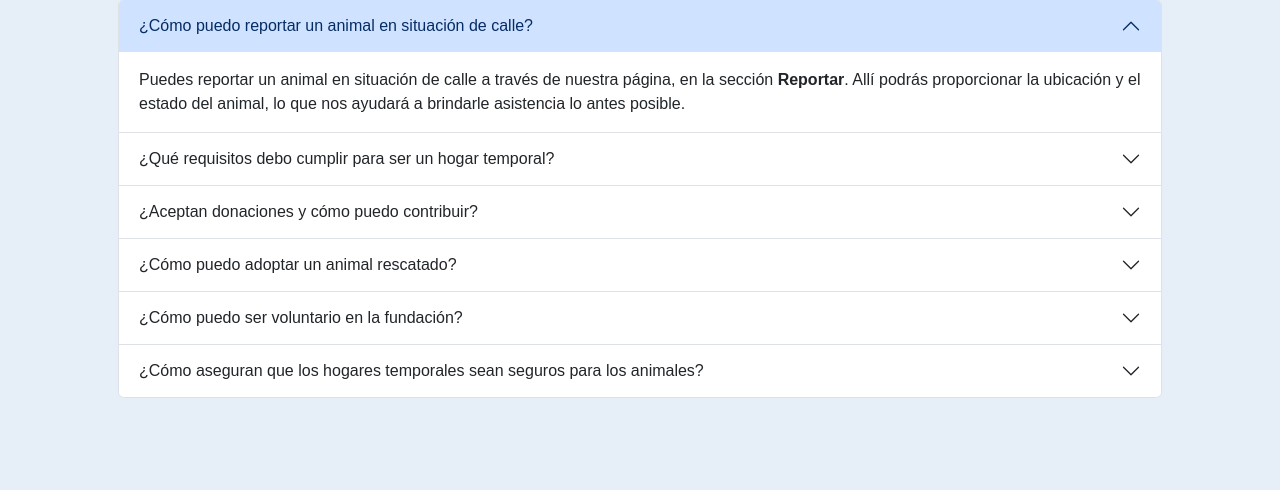
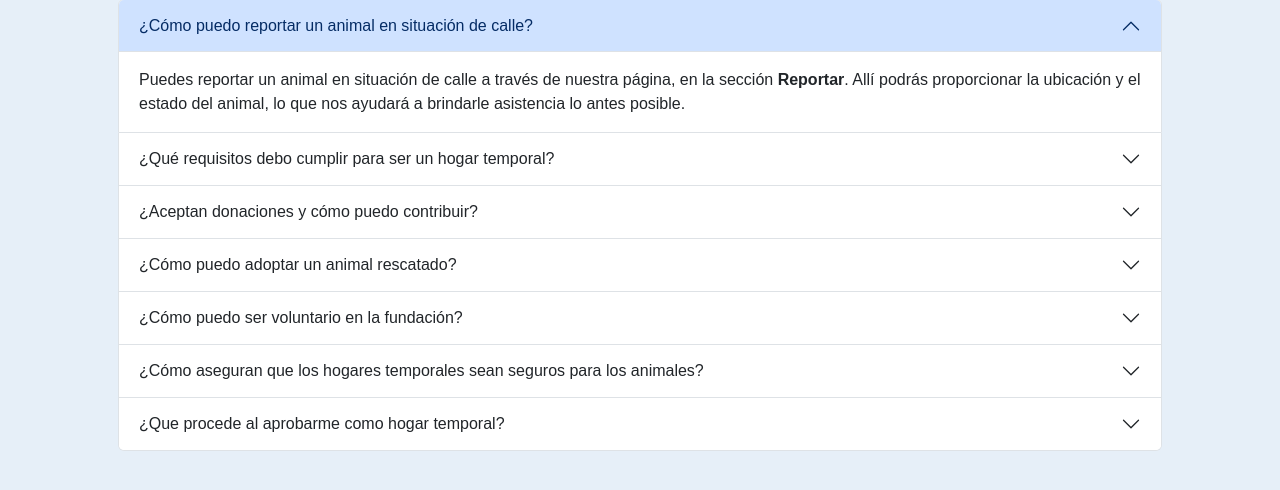
Before and after one commit to j0t4inc0de/hogardepatas, a Django app: page /hogardepatas/faq/ in a window 1280 px wide. Shown: the part 233-723 px from the top of the page. Run offline with Django 5.2, Linux system fonts and the light colour scheme.

Commit message:
Actualizaciones al FAQ

```diff
--- a/templates/faq_page.html
+++ b/templates/faq_page.html
@@ -63,7 +63,7 @@
                 </h2>
                 <div id="collapseTwo" class="accordion-collapse collapse" aria-labelledby="headingTwo" data-bs-parent="#faqAccordion">
                     <div class="accordion-body">
-                        Para ser un hogar temporal, necesitamos que dispongas de un espacio adecuado para el animal y el compromiso de brindarle cuidados básicos. Tendrás que llenar un formulario y someterte a una breve evaluación para asegurarnos de que el hogar sea seguro para la mascota.
+                        Para ser un hogar temporal, necesitamos que dispongas de un espacio adecuado para el animal y el compromiso de brindarle cuidados básicos. Tendrás que llenar un formulario y someterte a una breve evaluación como verificación de tu persona, y evaluación a tu hogar presencial para asegurarnos de que el hogar sea seguro para la mascota.
                     </div>
                 </div>
             </div>
@@ -124,6 +124,20 @@
                 </div>
             </div>
 
+            <!-- Pregunta 7 -->
+            <div class="accordion-item">
+                <h2 class="accordion-header" id="headingSix">
+                    <button class="accordion-button collapsed" type="button" data-bs-toggle="collapse" data-bs-target="#collapseSix" aria-expanded="false" aria-controls="collapseSix">
+                        ¿Que procede al aprobarme como hogar temporal?
+                    </button>
+                </h2>
+                <div id="collapseSix" class="accordion-collapse collapse" aria-labelledby="headingSix" data-bs-parent="#faqAccordion">
+                    <div class="accordion-body">
+                        Una vez aprobado como hogar temporal, se te asignará un animal que necesite cuidados temporales. Deberás seguir nuestras indicaciones y brindarle el cuidado necesario hasta que el animal sea adoptado. Recalcamos que te orientaremos en todo momento y se te provera de los insumos necesarios.
+                    </div>
+                </div>
+            </div>
+
         </div>
     </div>
 
```
